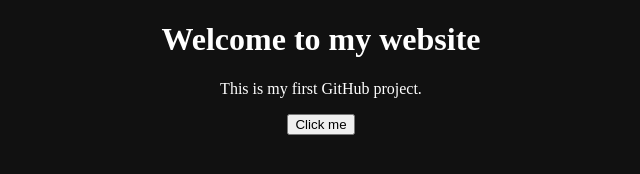
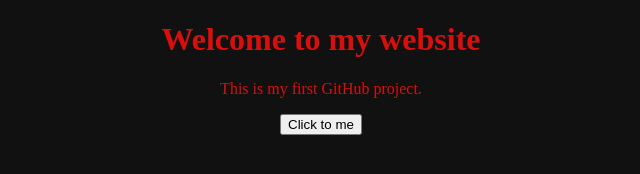
Before and after one commit to masoudomidvar21/test, a plain HTML site: page index.html in a window 1280 px wide. Shown: the whole page, without its empty margins (319-959 px from the left). Drawn offline with Linux system fonts and the light colour scheme.

Commit message:
change color

```diff
--- a/index.html
+++ b/index.html
@@ -4,9 +4,9 @@
 <head>
     <title>My First Website</title>
 </head>
-<body style="background:#111; color:white; text-align:center;">
+<body style="background:#111; color:rgb(219, 14, 14); text-align:center;">
     <h1>Welcome to my website</h1>
     <p>This is my first GitHub project.</p>
-    <button onclick="alert('Hello!')">Click me</button>
+    <button onclick="alert('Hello!')">Click to  me</button>
 </body>
 </html>
```
